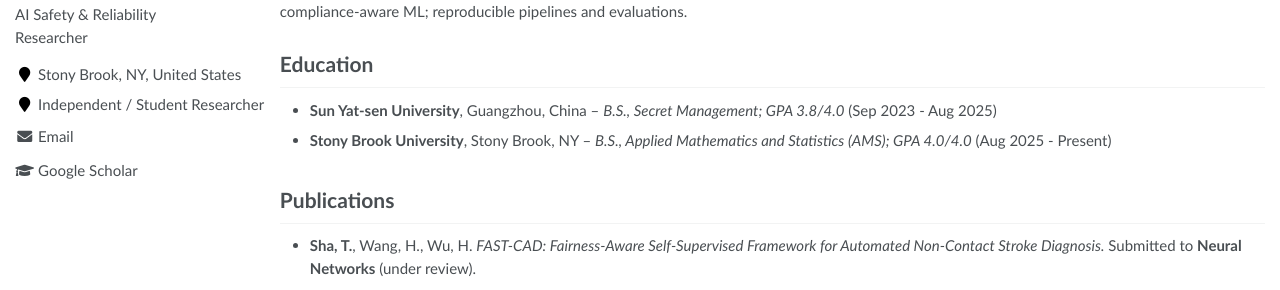
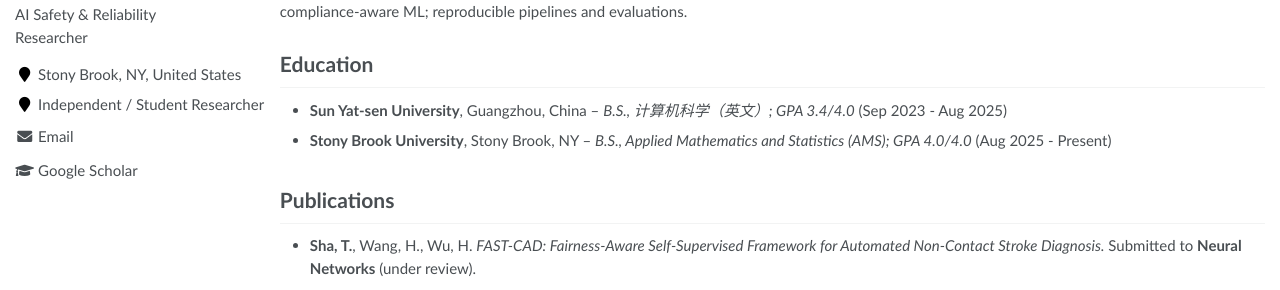
Before and after one commit to shatianming5/shatianming5.github.io, a Jekyll site: the page built from _pages/about.md, in a window 1280 px wide and 1243 px high. Shown: the part 302-592 px from the top of the window. Built offline with Jekyll 4.4.1, drawn with Linux system fonts in a browser that asks for light colours; our own code applies the rules of GitHub Pages for plain Markdown files.

Commit message:
Update Sun Yat-sen education details

```diff
--- a/_pages/about.md
+++ b/_pages/about.md
@@ -21,7 +21,7 @@
 <span class='anchor' id='education'></span>
 
 # Education
-- **Sun Yat-sen University**, Guangzhou, China -- *B.S., Secret Management; GPA 3.8/4.0* (Sep 2023 - Aug 2025)
+- **Sun Yat-sen University**, Guangzhou, China -- *B.S., 计算机科学（英文）; GPA 3.4/4.0* (Sep 2023 - Aug 2025)
 - **Stony Brook University**, Stony Brook, NY -- *B.S., Applied Mathematics and Statistics (AMS); GPA 4.0/4.0* (Aug 2025 - Present)
 
 <span class='anchor' id='publications'></span>
```
